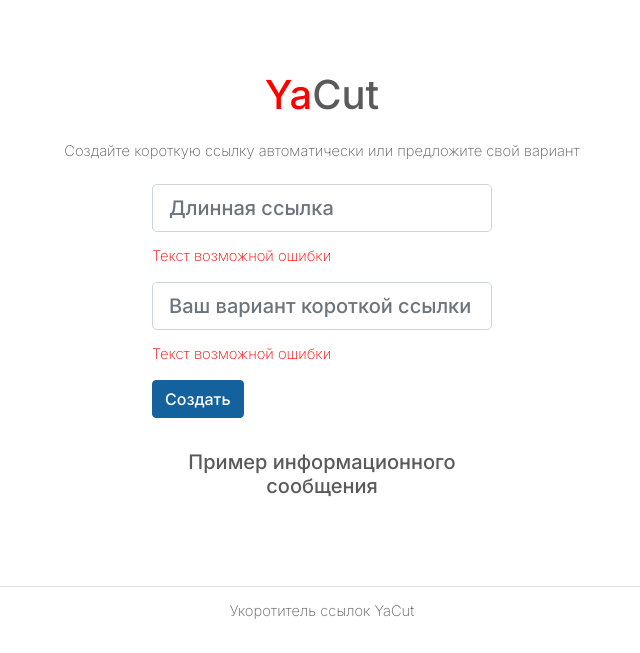
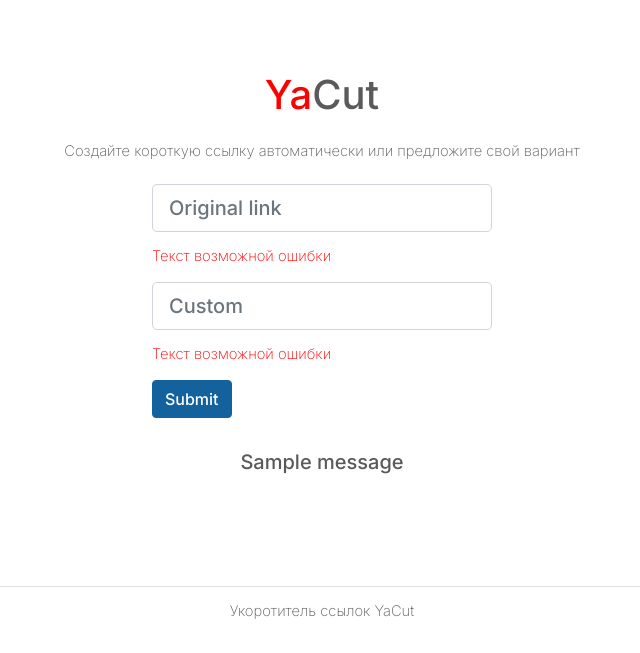
Before and after one commit to SkullPiercer/yacut, a Python web app: template yacut/templates/index.html in a window 1280 px wide. Shown: the part 147-800 px from the top of the page, without its empty margins (318-958 px from the left). Run offline with Jinja, Linux system fonts and the light colour scheme; the template is opened without the code that fills it, so the values that code supplies are empty, except form fields; one stand-in notice (Sample message) is shown; form fields are guessed from the names that the template uses; some libraries are stand-ins or nearby versions.

Commit message:
Add a form into template

```diff
--- a/yacut/templates/index.html
+++ b/yacut/templates/index.html
@@ -13,19 +13,17 @@
           </div>
           <div class="col-sm">
             <form>
+              {{ form.csrf_token }}
               <div>
                 <div>
-                  <input type="text" class="form-control form-control-lg py-2 mb-3" id="form-title" name=""
-                    placeholder="Длинная ссылка">
+                  {{ form.original_link(class="form-control form-control-lg py-2 mb-3", placeholder=form.original_link.label.text) }}
                   <p><span style="color:red">Текст возможной ошибки</span></p>
                 </div>
                 <div>
-                  <input type="url" class="form-control form-control-lg py-2 mb-3" id="form-link" name=""
-                    placeholder="Ваш вариант короткой ссылки">
+                  {{ form.custom_id(class="form-control form-control-lg py-2 mb-3", placeholder=form.custom_id.label.text) }}
                   <p><span style="color:red">Текст возможной ошибки</span></p>
                 </div>
-
-                <input type="submit" class="btn btn-primary" value="Создать">
+                {{ form.submit(class="btn btn-primary") }}
               </div>
             </form>
           </div>
@@ -40,7 +38,15 @@
           </div>
           <div class="col-sm">
             <p class="text-center">
-            <h5 class="text-center">Пример информационного сообщения</h5>
+            <h5 class="text-center">
+              {% with messages = get_flashed_messages() %}
+                {% if messages %}
+                  {% for message in messages %}
+                    {{ message }}
+                  {% endfor %}
+                {% endif %}
+              {% endwith %}
+          </h5>
             </p>
           </div>
           <div class="col-sm">
```
Also changed, not shown: yacut/forms.py (+4 -4 lines), yacut/views.py (+22 -19 lines).
